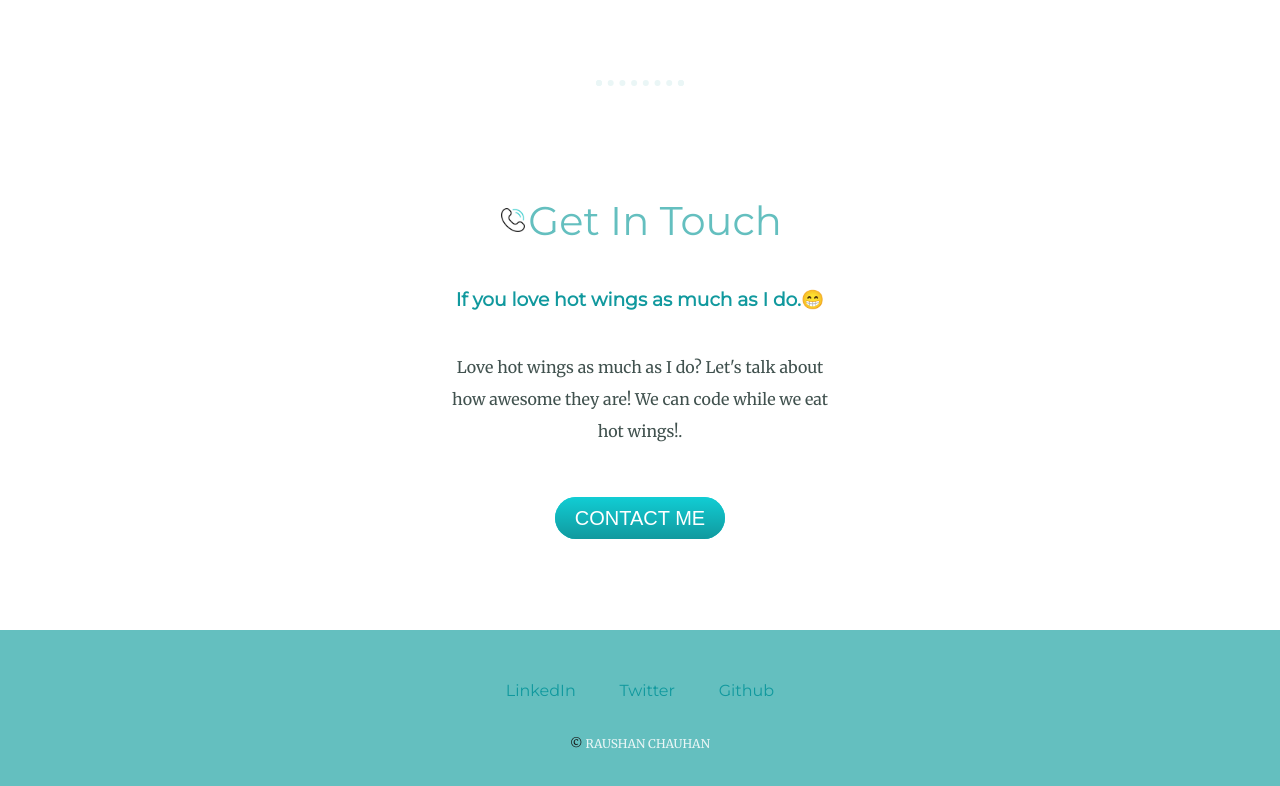
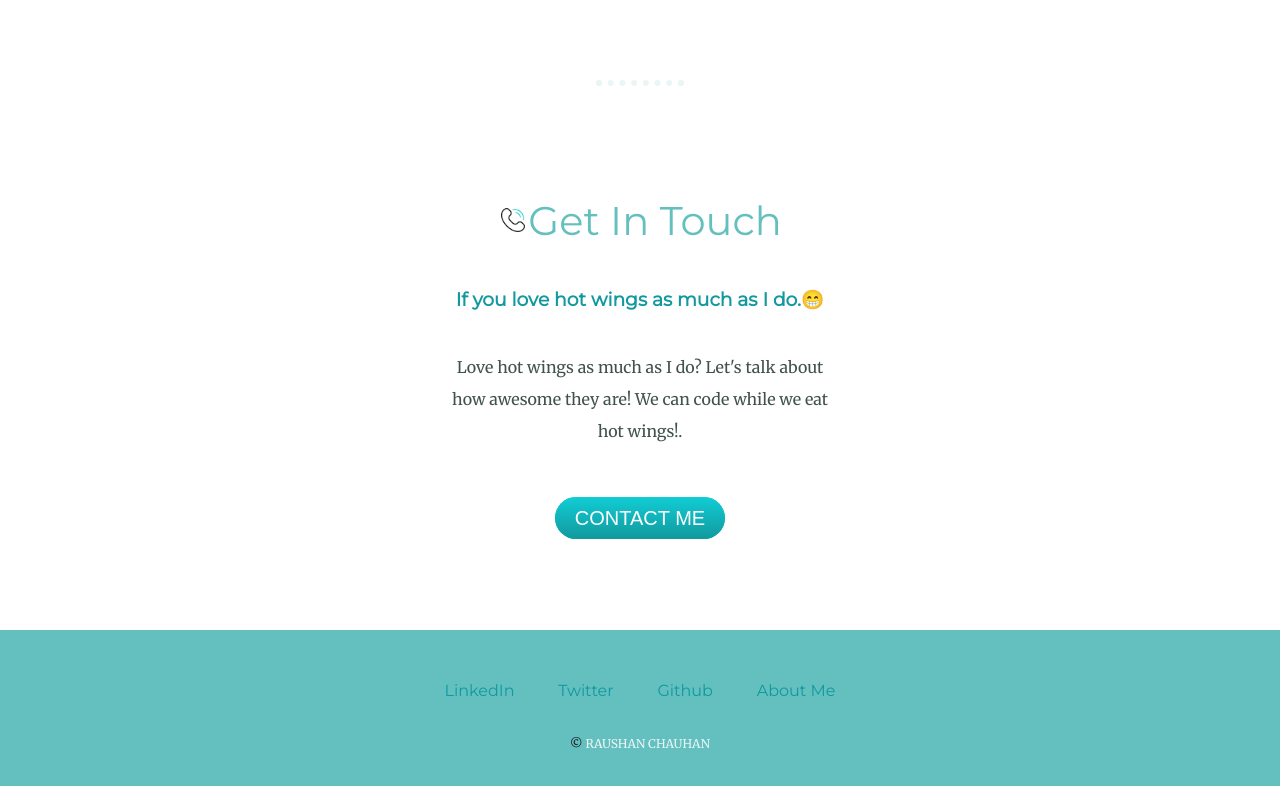
Before and after one commit to raushan8292/Css--PersonalWebsite, a plain HTML site: page index.html in a window 1280 px wide. Shown: the part 2074-2860 px from the top of the page. Drawn offline with Linux system fonts and the light colour scheme.

Commit message:
Update index.html

```diff
--- a/index.html
+++ b/index.html
@@ -74,6 +74,7 @@
   <a class="footer-link" href="https://www.linkedin.com/in/raushanchauhan/">LinkedIn</a>
   <a class="footer-link" href="https://twitter.com/imroshanchauhan">Twitter</a>
   <a class="footer-link" href="https://github.com/raushan8292">Github</a>
+   <a href="https://raushan8292.github.io/cv/">About Me</a>
   <p class="copyright"><span class="copyright1"> ©</span> RAUSHAN CHAUHAN </p>
 </div>
 
```
